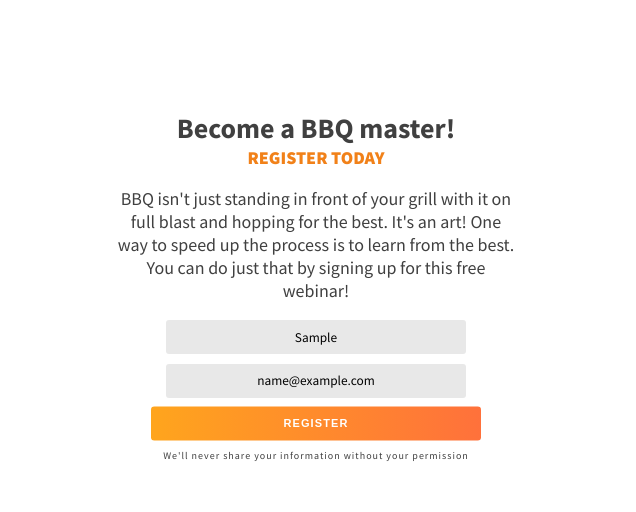
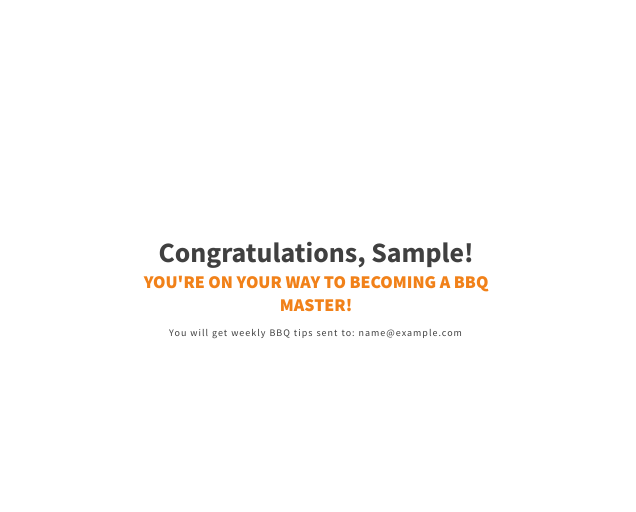
Before and after one commit to JamilHussain510/BBQ-master, a plain HTML site: page index.html in a window 1280 px wide. Both pictures are taken after typing "Sample", "name@example.com" into the empty fields and a click on the button "REGISTER". Shown: the part 109-621 px from the top of the page, 644-1280 px from the left. Drawn offline with Linux system fonts and the light colour scheme.

Commit message:
The JavaScript file has been updated with a form submission and congratulation message for the new user

```diff
--- a/index.html
+++ b/index.html
@@ -18,7 +18,7 @@
       <p>Join us for this live webinar</p>
       <p class="top-text">Mouthwateringly delicious</p>
     </div>
-    <div class="main-content">
+    <div id="Main-Content" class="main-content">
       <h2>Become a BBQ master!</h2>
       <p>Register Today</p>
       <p class="main-content-details">
@@ -34,21 +34,14 @@
         action="#"
         action="post"
       >
-        <input type="text" placeholder="first name" required />
-        <input type="email" placeholder="email" required />
+        <input name="firstName" type="text" placeholder="first name" required />
+        <input name="emailAddress" type="email" placeholder="email" required />
         <button class="btn btn-primary" type="submit">Register</button>
       </form>
       <p class="fine-print">
         We'll never share your information without your permission
       </p>
     </div>
-    <script>
-      let emailCollectorForm = document.getElementById("Email-Collector");
-      emailCollectorForm.addEventListener("submit", (event) => {
-        event.preventDefault();
-        let ourFormDate = new FormData(event.target);
-        console.log(ourFormDate);
-      });
-    </script>
+    <script src="./script.js"></script>
   </body>
 </html>
--- /dev/null
+++ b/script.js
@@ -0,0 +1,16 @@
+let emailCollectorForm = document.getElementById("Email-Collector");
+emailCollectorForm.addEventListener("submit", (event) => {
+  event.preventDefault();
+  let ourFormDate = new FormData(event.target);
+
+  let userFirstName = ourFormDate.get("firstName");
+  let userEmailAddress = ourFormDate.get("emailAddress");
+  let updatedHtmlContent = `<h2>Congratulations, ${userFirstName}!</h2>
+
+     <p>You're on your way to becoming a BBQ Master!</p>
+
+     <p class="fine-print">You will get weekly BBQ tips sent to: ${userEmailAddress}`;
+
+  let updatedContentConatiner = document.getElementById("Main-Content");
+  updatedContentConatiner.innerHTML = updatedHtmlContent;
+});
```
Also changed, not shown: 1 other file.
